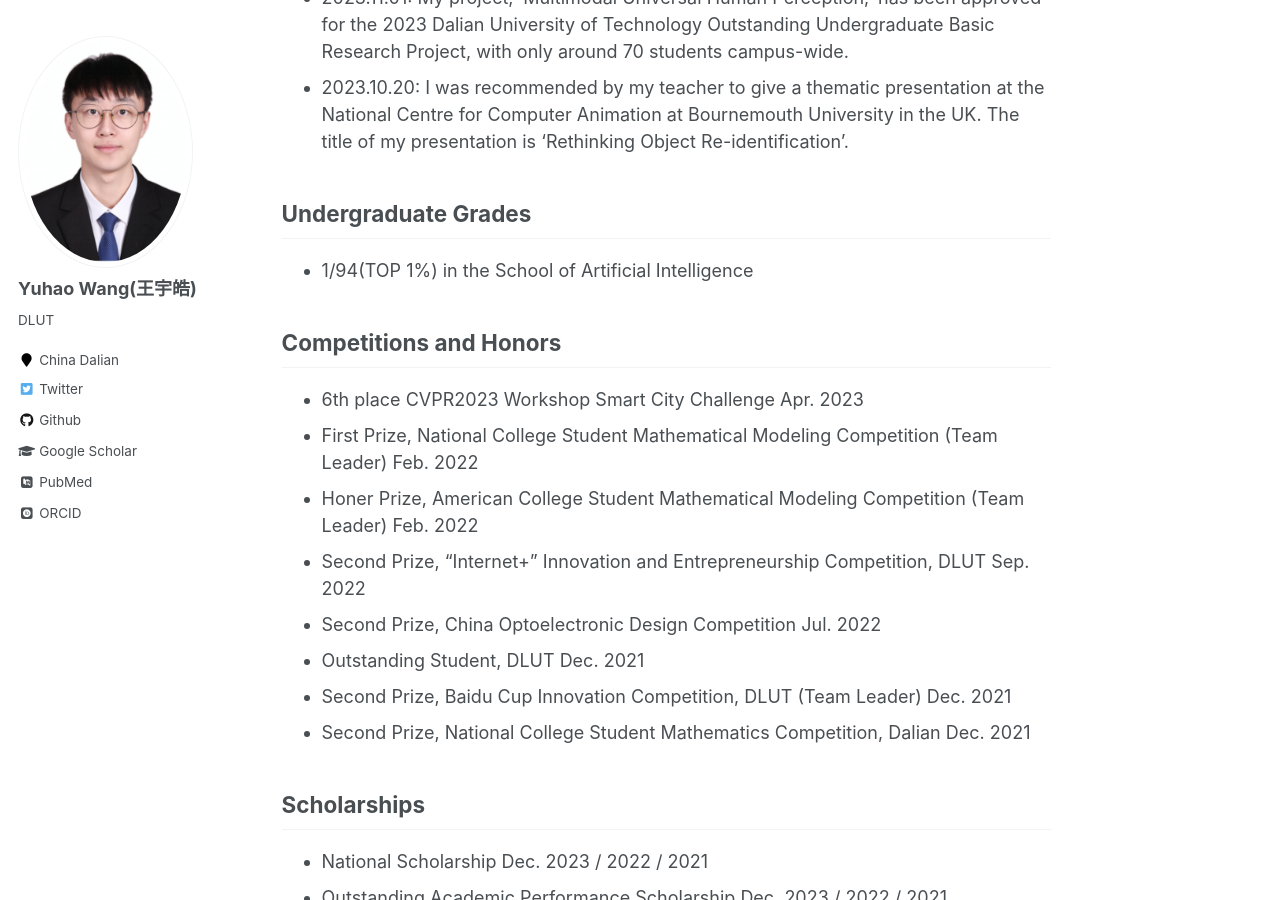
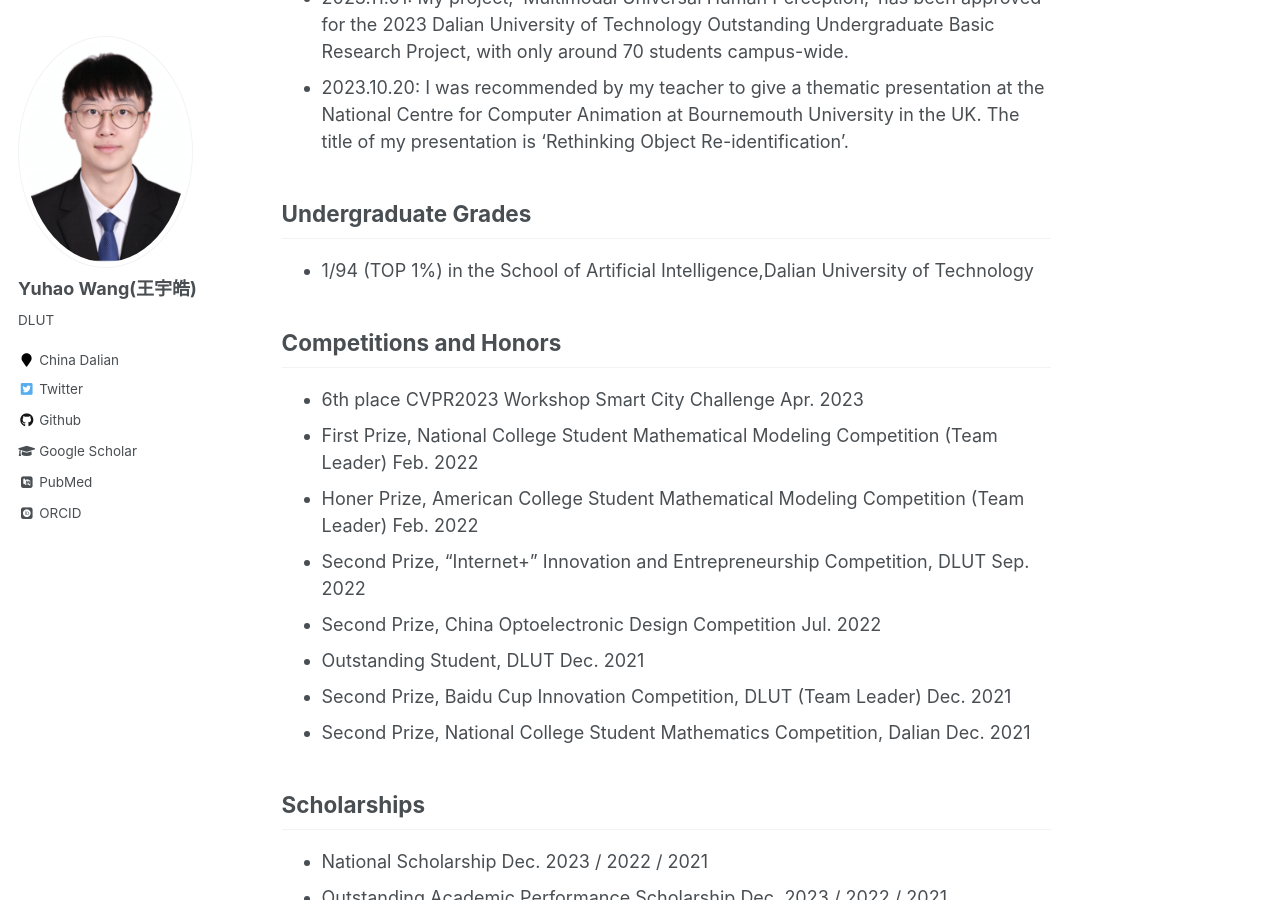
Before and after one commit to 924973292/924973292.github.io, a Jekyll site: the page built from _pages/about.md, in a window 1280 px wide and 900 px high, scrolled down 832 px. Built offline with Jekyll 4.4.1, drawn with Linux system fonts in a browser that asks for light colours; some web fonts are replaced.

Commit message:
pubchange

```diff
--- a/_pages/about.md
+++ b/_pages/about.md
@@ -32,7 +32,7 @@ Highlights and News
 
 Undergraduate Grades
 ------
-- 1/94(TOP 1%) in the School of Artificial Intelligence
+- 1/94 (TOP 1%) in the School of Artificial Intelligence,Dalian University of Technology
 
 Competitions and Honors
 ------
```
